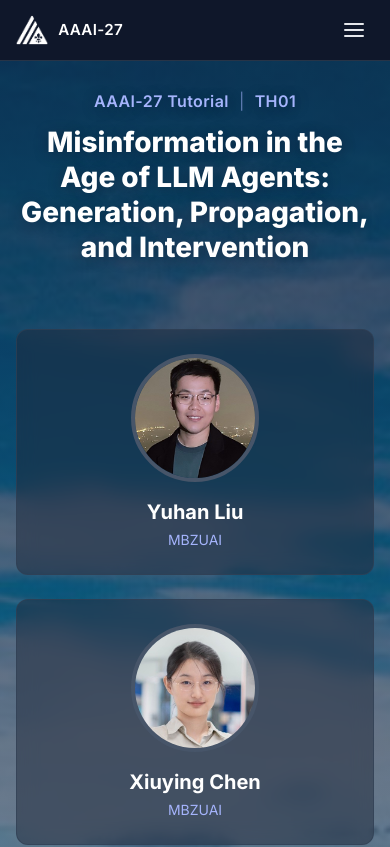
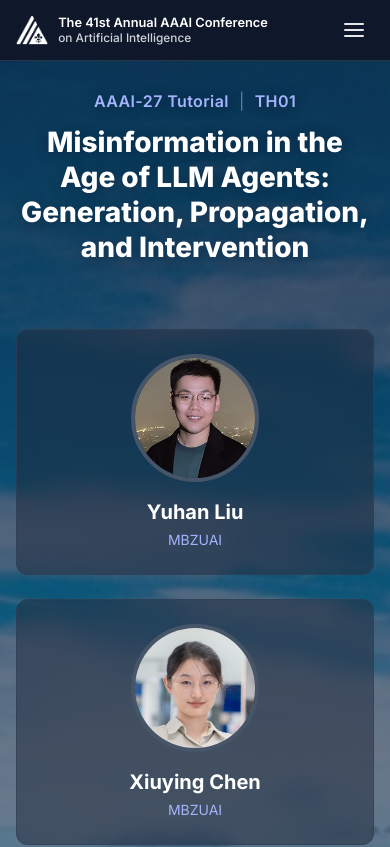
Before and after one commit to LiuYuHan31/MisinformationAgent, a plain HTML site: page index.html in a window 390 px wide. Shown: the top 847 px of the page. Drawn offline with Linux system fonts and the light colour scheme.

Commit message:
Show the full AAAI conference name beside the nav logo
"The 41st Annual AAAI Conference / on Artificial Intelligence" on two
lines; hidden at medium widths where it would crowd the centered links,
and given the full left side on phones.

Co-Authored-By: Claude Opus 5.5 <noreply@anthropic.com>

```diff
--- a/css/style.css
+++ b/css/style.css
@@ -121,6 +121,10 @@ p { margin: 0 0 1em; }
 }
 .nav-logo:hover { color: var(--h-indigo-300); }
 .nav-logo img { display: block; height: 30px; width: auto; }
+.nav-logo-text { display: flex; flex-direction: column; line-height: 1.25; letter-spacing: 0; white-space: nowrap; }
+.nav-logo-text span:first-child { font-size: 0.8rem; font-weight: 600; }
+.nav-logo-text span:last-child { font-size: 0.74rem; font-weight: 500; color: var(--h-text-soft); }
+.nav-logo:hover .nav-logo-text span { color: var(--h-indigo-300); }
 .nav-links { grid-column: 2; }
 .nav-toggle { grid-column: 3; justify-self: end; }
 .nav-links { list-style: none; display: flex; gap: 4px; margin: 0; padding: 0; }
@@ -389,14 +393,16 @@ p { margin: 0 0 1em; }
   .people { grid-template-columns: 1fr; }
 }
 
-@media (max-width: 920px) and (min-width: 761px) {
-  .nav-logo span { display: none; }
+@media (max-width: 1199px) and (min-width: 761px) {
+  .nav-logo-text { display: none; }
 }
 
 @media (max-width: 760px) {
   :root { --gutter: 16px; }
   body { font-size: 16px; }
   .nav-toggle { display: flex; }
+  .nav-inner { grid-template-columns: 1fr auto; }
+  .nav-toggle { grid-column: 2; }
   .nav-links {
     display: none; position: absolute; top: 60px; left: 0; right: 0;
     flex-direction: column; gap: 0; padding: 8px 16px 16px;
--- a/index.html
+++ b/index.html
@@ -14,15 +14,15 @@
   <link rel="preconnect" href="https://fonts.googleapis.com">
   <link rel="preconnect" href="https://fonts.gstatic.com" crossorigin>
   <link href="https://fonts.googleapis.com/css2?family=Inter:wght@400;500;600;700;800&family=IBM+Plex+Mono:wght@400;500&family=IBM+Plex+Sans:wght@400;500;600&family=Newsreader:ital,opsz,wght@0,6..72,500;0,6..72,600;1,6..72,500&display=swap" rel="stylesheet">
-  <link rel="stylesheet" href="css/style.css?v=20261114-17">
+  <link rel="stylesheet" href="css/style.css?v=20261114-18">
 </head>
 <body>
 
 <nav class="site-nav" aria-label="Main">
   <div class="container nav-inner">
-    <a class="nav-logo" href="https://aaai.org/conference/aaai/aaai-27/" target="_blank" rel="noopener" aria-label="AAAI-27 conference website">
+    <a class="nav-logo" href="https://aaai.org/conference/aaai/aaai-27/" target="_blank" rel="noopener" aria-label="The 41st Annual AAAI Conference on Artificial Intelligence (AAAI-27)">
       <img src="assets/img/aaai27-logo-white.png" alt="" width="32" height="30">
-      <span>AAAI-27</span>
+      <span class="nav-logo-text"><span>The 41st Annual AAAI Conference</span><span>on Artificial Intelligence</span></span>
     </a>
     <button class="nav-toggle" aria-label="Toggle navigation" aria-expanded="false" aria-controls="nav-links">
       <span></span><span></span><span></span>
```
